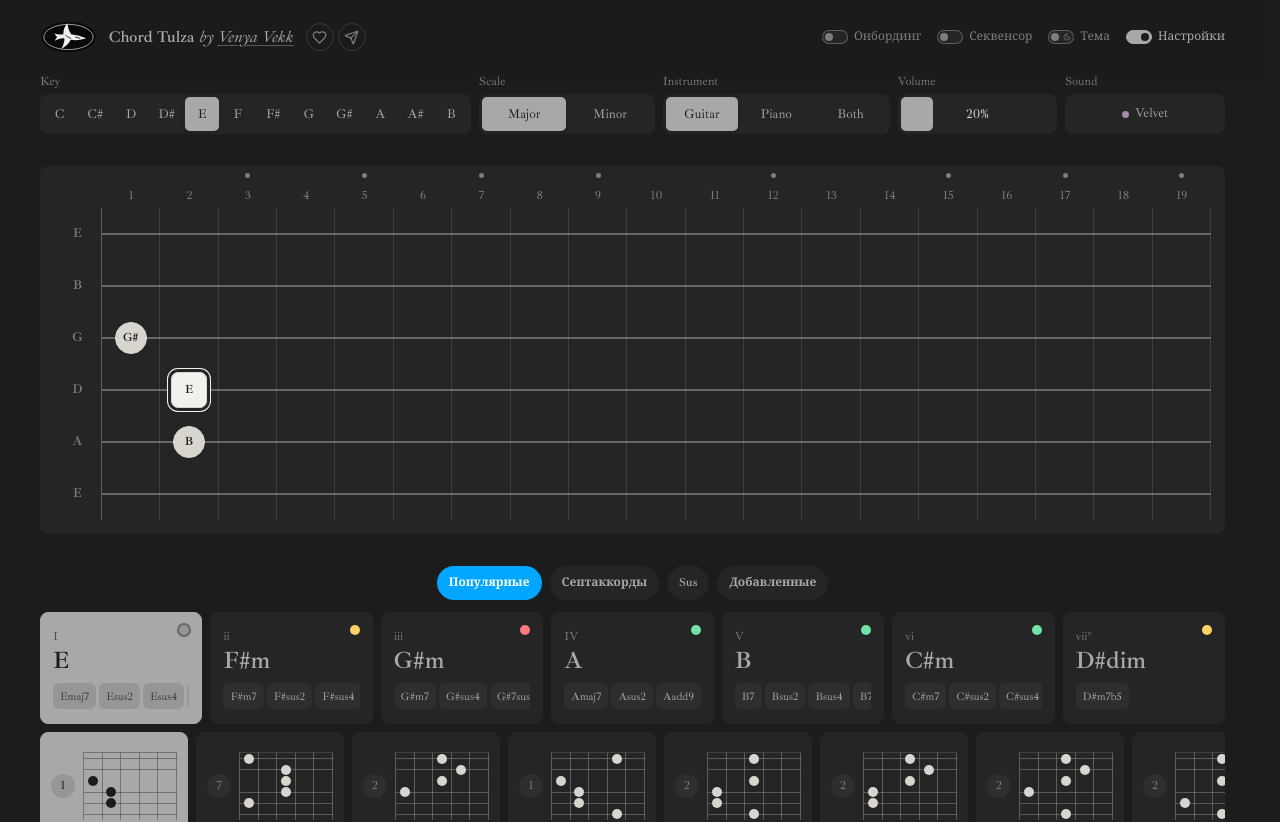
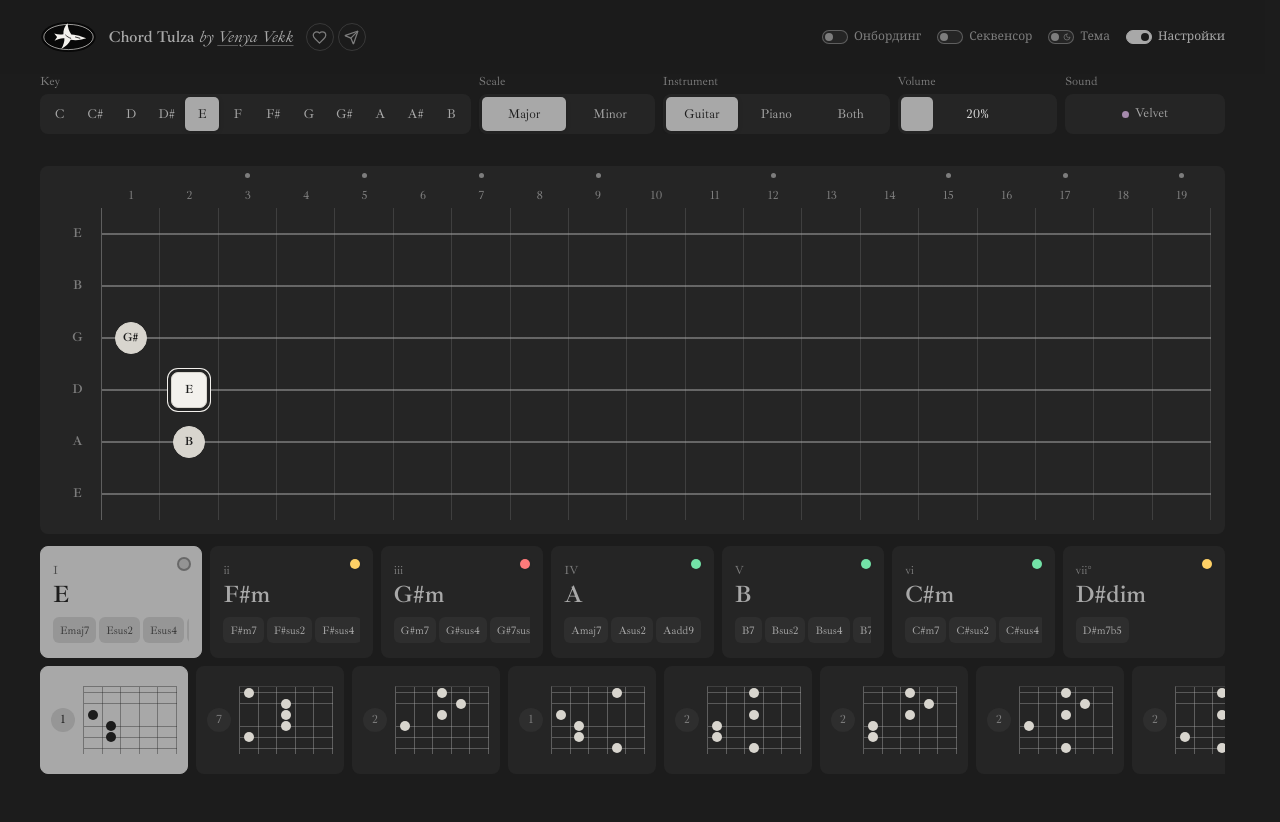
Before and after one commit to venyavekk-dev/chords, a React (Vite) app: page / in a window 1280 px wide. Shown: the top 822 px of the page. Built offline with nearby package versions, Linux system fonts and the light colour scheme.

Commit message:
Показывать варианты аккордов без фильтров

```diff
--- a/src/App.tsx
+++ b/src/App.tsx
@@ -9,8 +9,7 @@ import { RelationshipHint } from "./components/RelationshipHint";
 import { TopBar } from "./components/TopBar";
 import { VoicingMini } from "./components/VoicingMini";
 import { buildDiatonicChords } from "./lib/musicTheory";
-import { buildChordVariants, CHORD_FAMILIES } from "./lib/chordFamilies";
-import type { ChordFamily } from "./lib/chordFamilies";
+import { buildChordVariants } from "./lib/chordFamilies";
 import { generateVoicings } from "./lib/guitar";
 import { loadState, saveState } from "./lib/storage";
 import { playChord, SOUND_PRESETS } from "./lib/audio";
@@ -86,7 +85,6 @@ export default function App() {
   const [dragStepIndex, setDragStepIndex] = useState<number | null>(null);
   const [presetIndex, setPresetIndex] = useState(0);
   const [presetRevealed, setPresetRevealed] = useState(false);
-  const [chordFamily, setChordFamily] = useState<ChordFamily>("popular");
   const keyRoot = baseKeyRoot;
   const chords = useMemo(() => buildDiatonicChords(keyRoot, scaleMode), [keyRoot, scaleMode]);
   const availableChords = useMemo(
@@ -94,8 +92,8 @@ export default function App() {
     [chords, capoFret],
   );
   const chordVariants = useMemo(
-    () => chords.map((chord) => buildChordVariants(chord, keyRoot, scaleMode, chordFamily)),
-    [chords, keyRoot, scaleMode, chordFamily],
+    () => chords.map((chord) => buildChordVariants(chord, keyRoot, scaleMode)),
+    [chords, keyRoot, scaleMode],
   );
   const [activeChord, setActiveChord] = useState<DegreeChord>(chords[0]);
   const [selectedVoicing, setSelectedVoicing] = useState<GuitarVoicing | undefined>();
@@ -277,14 +275,6 @@ export default function App() {
 
   const toggleCapo = (fret: number) => {
     setCapoFret((current) => (current === fret ? 0 : fret));
-  };
-
-  const selectChordFamily = (family: ChordFamily) => {
-    setChordFamily(family);
-    setPreviewChord(undefined);
-    setPreviewVoicing(undefined);
-    const baseChord = chords.find((chord) => chord.degree === activeChord.degree);
-    if (baseChord) setActiveChord(baseChord);
   };
 
   return (
@@ -484,19 +474,6 @@ export default function App() {
             </button>
           </div>
         )}
-        <div className="chord-family-filter" role="group" aria-label="Семейство аккордов">
-          {CHORD_FAMILIES.map((family) => (
-            <button
-              type="button"
-              className={chordFamily === family.id ? "active" : ""}
-              aria-pressed={chordFamily === family.id}
-              key={family.id}
-              onClick={() => selectChordFamily(family.id)}
-            >
-              {family.label}
-            </button>
-          ))}
-        </div>
         <section
           className="chord-strip"
           onMouseLeave={() => {
--- a/src/lib/chordFamilies.ts
+++ b/src/lib/chordFamilies.ts
@@ -1,43 +1,36 @@
 import type { DegreeChord, ScaleMode } from "../types/music";
 import { buildScale, parseChord } from "./musicTheory";
-
-export type ChordFamily = "popular" | "sevenths" | "sus" | "add";
-
-export const CHORD_FAMILIES: Array<{ id: ChordFamily; label: string }> = [
-  { id: "popular", label: "Популярные" },
-  { id: "sevenths", label: "Септаккорды" },
-  { id: "sus", label: "Sus" },
-  { id: "add", label: "Добавленные" },
-];
 
 export function buildChordVariants(
   chord: DegreeChord,
   keyRoot: string,
   mode: ScaleMode,
-  family: ChordFamily,
 ): DegreeChord[] {
   const scaleNotes = new Set(buildScale(keyRoot, mode));
-  const suffixes = suffixesForFamily(chord, mode, family);
+  const popularSuffixes = [
+    diatonicSeventhSuffix(chord, mode),
+    "sus2",
+    "sus4",
+    "7sus4",
+    chord.quality === "minor" ? "madd9" : "add9",
+  ];
+  const suffixes = [
+    ...popularSuffixes,
+    "7",
+    "maj7",
+    "m7",
+    "mMaj7",
+    "dim7",
+    "m7b5",
+    "add9",
+    "madd9",
+  ];
 
   return suffixes
     .map((suffix) => `${chord.root}${suffix}`)
     .filter((symbol, index, all) => all.indexOf(symbol) === index)
     .filter((symbol) => parseChord(symbol).tones.every((tone) => scaleNotes.has(tone)))
     .map((symbol) => ({ ...chord, symbol }));
-}
-
-function suffixesForFamily(chord: DegreeChord, mode: ScaleMode, family: ChordFamily): string[] {
-  if (family === "sevenths") return ["7", "maj7", "m7", "mMaj7", "dim7", "m7b5"];
-  if (family === "sus") return ["sus2", "sus4", "7sus4"];
-  if (family === "add") return ["add9", "madd9"];
-
-  return [
-    diatonicSeventhSuffix(chord, mode),
-    "sus2",
-    "sus4",
-    "7sus4",
-    chord.quality === "minor" ? "madd9" : "add9",
-  ];
 }
 
 function diatonicSeventhSuffix(chord: DegreeChord, mode: ScaleMode) {
--- a/src/styles.css
+++ b/src/styles.css
@@ -841,44 +841,6 @@ select {
   margin-top: var(--space-3);
 }
 
-.chord-family-filter {
-  display: flex;
-  justify-content: center;
-  gap: var(--space-2);
-  width: fit-content;
-  max-width: 100%;
-  margin: var(--space-8) auto 0;
-  overflow-x: auto;
-  scrollbar-width: none;
-}
-
-.chord-family-filter::-webkit-scrollbar {
-  display: none;
-}
-
-.chord-family-filter button {
-  flex: 0 0 auto;
-  min-height: 34px;
-  padding: 6px 12px;
-  border: 0;
-  border-radius: var(--radius-pill);
-  background: var(--surface-primary);
-  color: var(--text-primary);
-  font-size: 0.75rem;
-  font-weight: 600;
-  white-space: nowrap;
-  transition: background var(--transition-fast), color var(--transition-fast);
-}
-
-.chord-family-filter button:hover {
-  background: var(--surface-hover);
-}
-
-.chord-family-filter button.active {
-  background: var(--sequencer-accent);
-  color: var(--sequencer-accent-text);
-}
-
 .strip-chord {
   position: relative;
   display: grid;
@@ -1980,12 +1942,6 @@ select {
     scrollbar-width: none;
   }
 
-  .chord-family-filter {
-    justify-content: flex-start;
-    width: 100%;
-    margin-top: var(--space-5);
-  }
-
   .strip-chord {
     min-height: 108px;
   }
```
Also changed, not shown: 1 other file (tests, documents, lock files or other folders).
